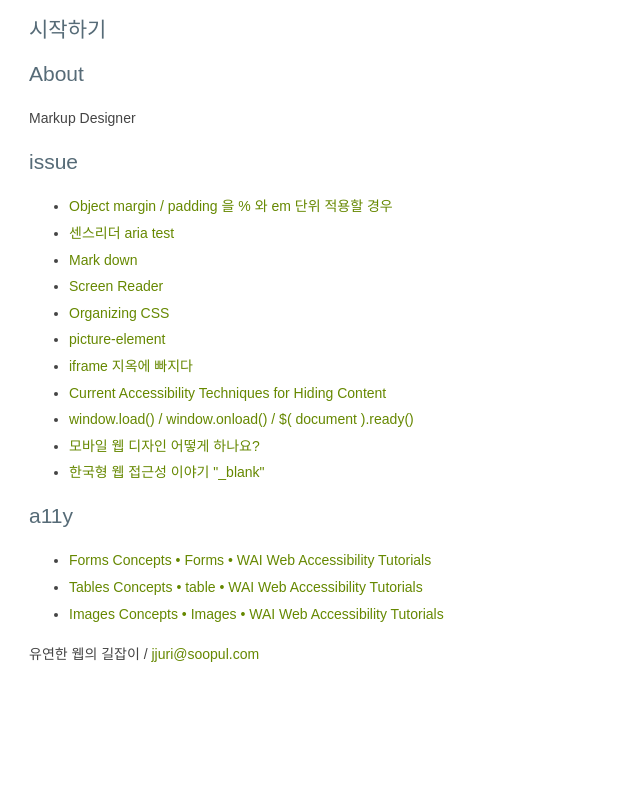
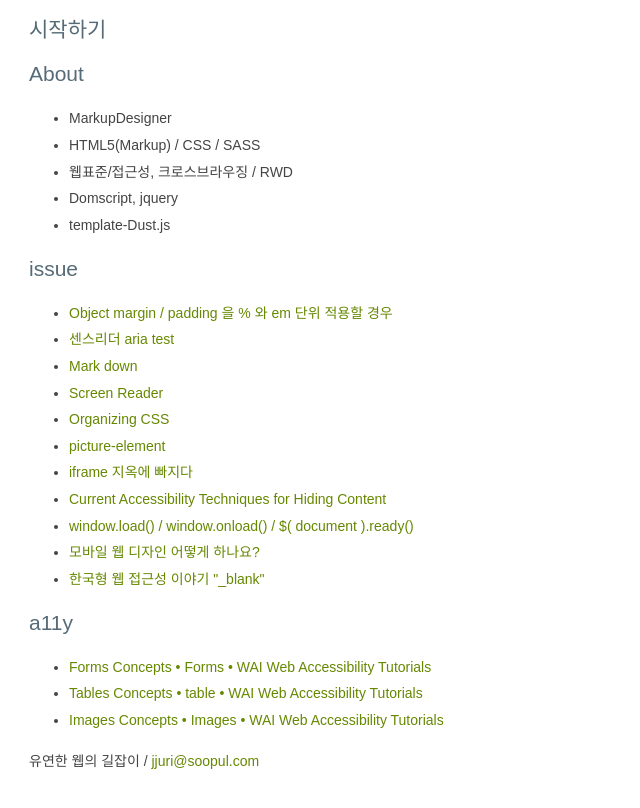
Before and after one commit to joohee-lee/joohee-lee.github.io, a Jekyll site: the page built from index.html, in a window 1280 px wide. Shown: the top 808 px of the page, without its empty margins (0-640 px from the left). Built offline with Jekyll 4.4.1, drawn with Linux system fonts in a browser that asks for light colours.

Commit message:
index.html 수정

```diff
--- a/index.html
+++ b/index.html
@@ -4,7 +4,13 @@ title: leejoohee - MarkupDesigner
 ---
 
 <h2>About</h2>
-<p>Markup Designer</p>
+<ul>
+	<li>MarkupDesigner</li>
+	<li>HTML5(Markup) / CSS / SASS</li>
+	<li>웹표준/접근성, 크로스브라우징 / RWD</li>
+	<li>Domscript, jquery</li>
+	<li>template-Dust.js</li>
+</ul>
 
 <h2>issue</h2>
 <ul>
```
